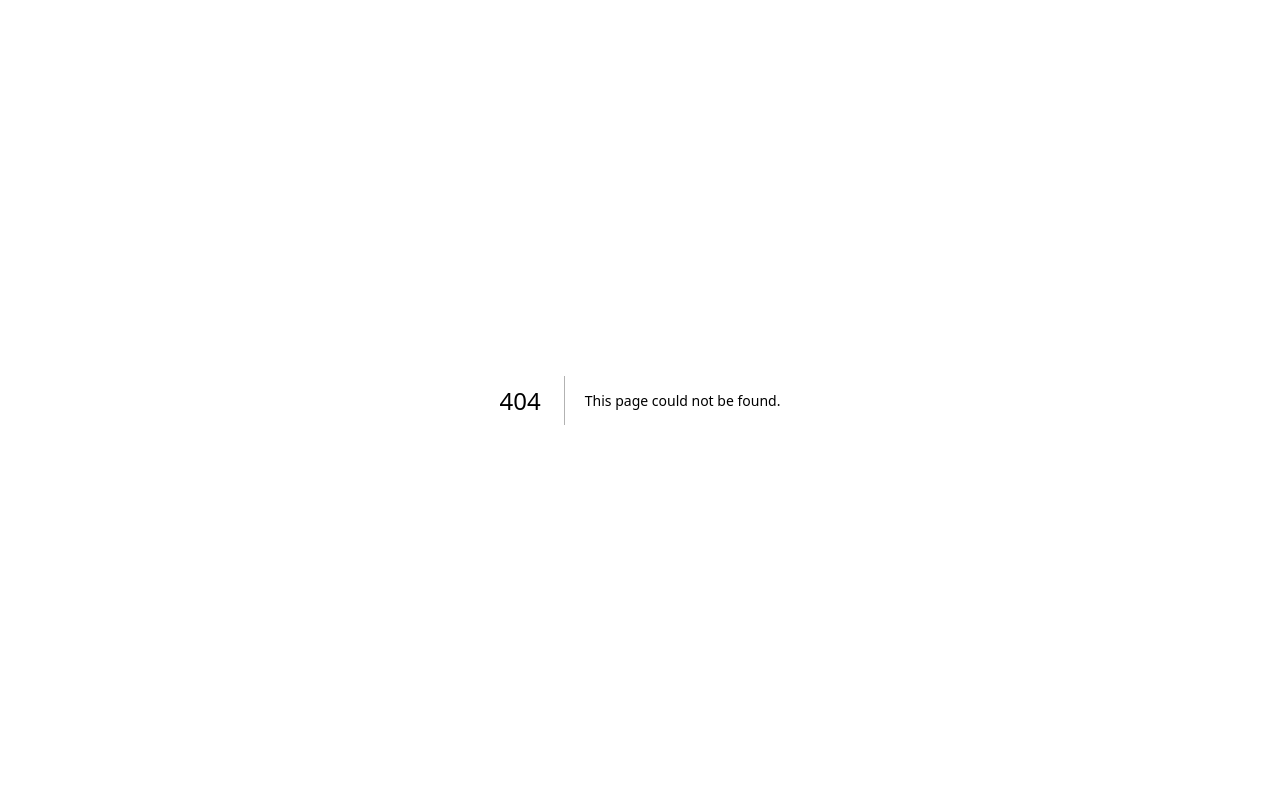
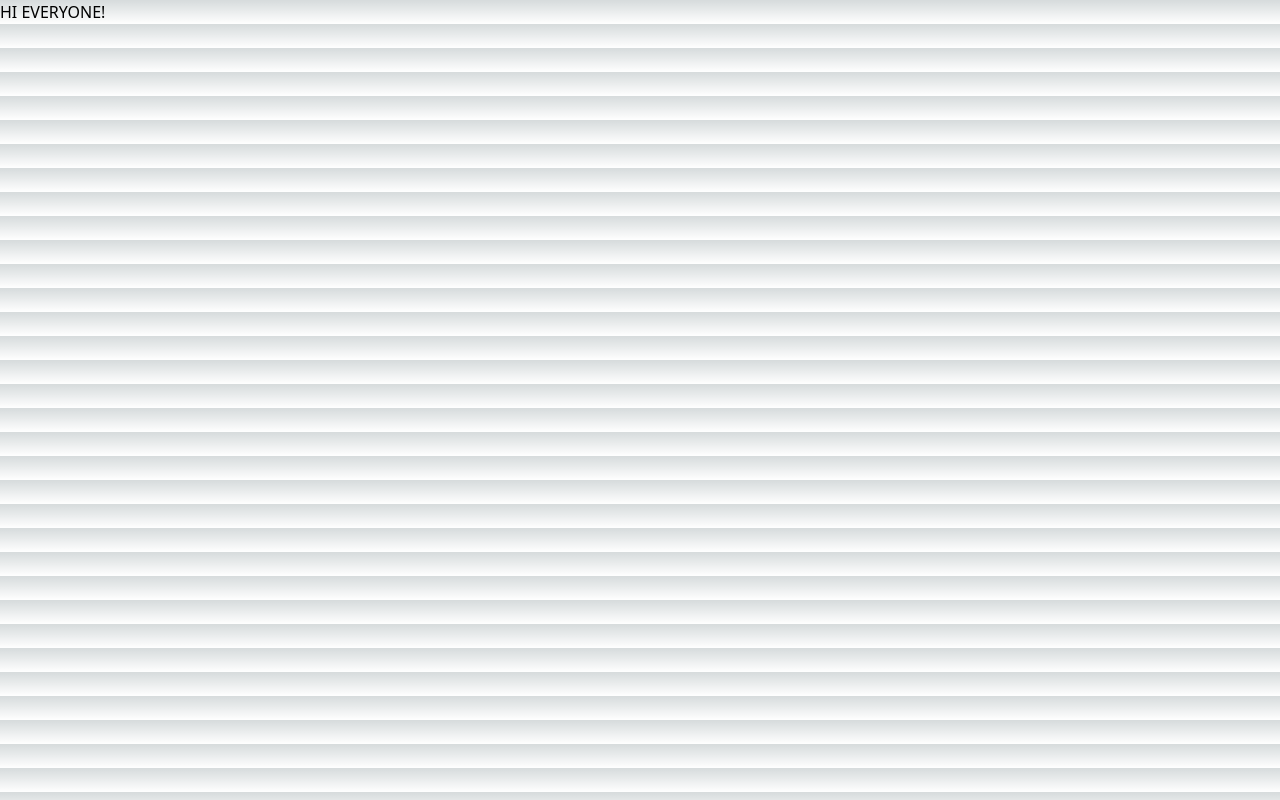
Before and after one commit to patnz/photo-app-nextjs-v1, a Next.js app: page /gallery in a window 1280 px wide. Before the commit this address had no page. Built offline with nearby package versions, Linux system fonts and the light colour scheme.

Commit message:
readme updated

```diff
--- a/src/pages/components/main.tsx
+++ b/src/pages/components/main.tsx
@@ -78,6 +78,7 @@
               height="4000"
               loading="eager"
               className="rounded-xl"
+              priority={true}
             />
           </motion.div>
         </section>
--- /dev/null
+++ b/src/pages/gallery/index.tsx
@@ -0,0 +1,10 @@
+import Link from 'next/link'
+
+export default function Gallery() {
+  return (
+    <>
+      <h1>HI EVERYONE!</h1>
+      <Link href="/"></Link>
+    </>
+  )
+}
```
Also changed, not shown: 1 other file (tests, documents, lock files or other folders).
